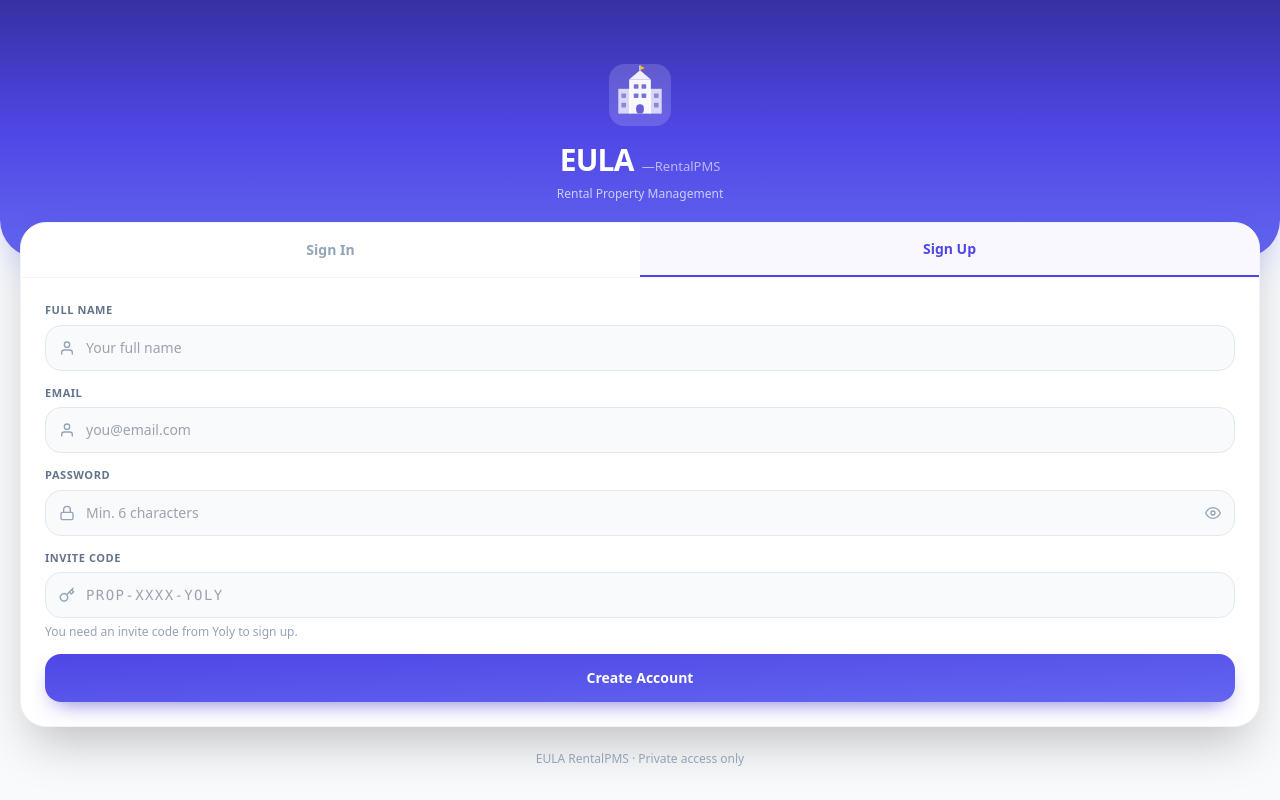
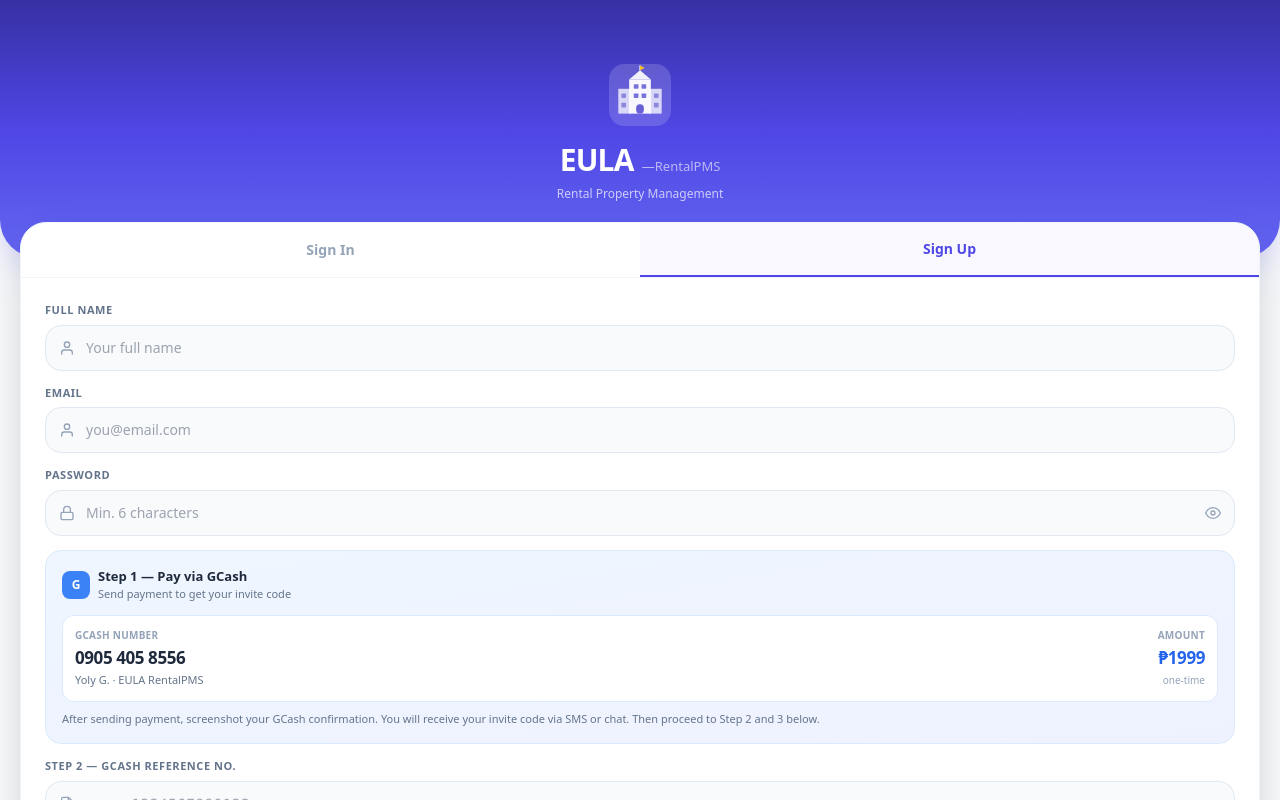
Before and after one commit to Yolymar1208/RentalPMS, a Next.js app: page / in a window 1280 px wide. Both pictures are taken after a click on the button "Sign Up". Shown: the top 800 px of the page. Built offline with nearby package versions, Linux system fonts and the light colour scheme.

Commit message:
Update PropManager.jsx

```diff
--- a/components/PropManager.jsx
+++ b/components/PropManager.jsx
@@ -250,7 +250,7 @@
 // ═══════════════════════════════════════════════════════════════════════════════
 const AuthScreen = ({ onLogin }) => {
   const [mode, setMode] = useState("signin");
-  const [form, setForm] = useState({ name: "", email: "", password: "", code: "" });
+  const [form, setForm] = useState({ name: "", email: "", password: "", code: "", gcashRef: "" });
   const [showPw, setShowPw] = useState(false);
   const [loading, setLoading] = useState(false);
   const [error, setError] = useState("");
@@ -273,6 +273,7 @@
 
   const handleSignUp = async () => {
     if (!form.name || !form.email || !form.password || !form.code) return setError("Please fill in all fields.");
+    if (!form.gcashRef.trim()) return setError("Please enter your GCash reference number.");
     if (form.password.length < 6) return setError("Password must be at least 6 characters.");
     setLoading(true);
     try {
@@ -282,7 +283,7 @@
       const { data: existing } = await api("app_users", "GET", null, `?email=eq.${encodeURIComponent(form.email.toLowerCase())}&select=id`);
       if (existing && existing.length > 0) { setError("An account with this email already exists."); return; }
       const userId = uid("USR");
-      const { ok } = await api("app_users", "POST", [{ id: userId, name: form.name, email: form.email.toLowerCase(), password: form.password, invite_code: form.code.toUpperCase() }]);
+      const { ok } = await api("app_users", "POST", [{ id: userId, name: form.name, email: form.email.toLowerCase(), password: form.password, invite_code: form.code.toUpperCase(), gcash_ref: form.gcashRef.trim() }]);
       if (!ok) { setError("Something went wrong. Please try again."); return; }
       await api("invite_codes", "PATCH", { used_by: form.email.toLowerCase(), used_at: new Date().toISOString() }, `?code=eq.${encodeURIComponent(form.code.toUpperCase())}`);
       const userData = { id: userId, name: form.name, email: form.email.toLowerCase(), inviteCode: form.code.toUpperCase() };
@@ -360,14 +361,64 @@
               </div>
             </div>
             {mode === "signup" && (
-              <div>
-                <label className={labelCls}>Invite Code</label>
-                <div className="relative">
-                  <Icon name="key" size={16} className="absolute left-3.5 top-1/2 -translate-y-1/2 text-slate-400" />
-                  <input value={form.code} onChange={e => set("code", e.target.value.toUpperCase())} placeholder="PROP-XXXX-YOLY" className={inputCls + " font-mono tracking-widest"} />
+              <>
+                {/* ── STEP 1: PAY VIA GCASH ── */}
+                <div className="rounded-2xl border border-blue-100 bg-gradient-to-br from-blue-50 to-indigo-50 p-4">
+                  <div className="flex items-center gap-2 mb-3">
+                    <div className="w-7 h-7 rounded-lg bg-blue-500 flex items-center justify-center flex-shrink-0">
+                      <span className="text-white text-xs font-black">G</span>
+                    </div>
+                    <div>
+                      <p className="text-[13px] font-bold text-slate-800">Step 1 — Pay via GCash</p>
+                      <p className="text-[11px] text-slate-500">Send payment to get your invite code</p>
+                    </div>
+                  </div>
+
+                  {/* GCash number */}
+                  <div className="bg-white rounded-xl p-3 border border-blue-100 flex items-center justify-between mb-2">
+                    <div>
+                      <p className="text-[10px] font-bold text-slate-400 uppercase tracking-wide">GCash Number</p>
+                      <p className="text-[17px] font-extrabold text-slate-800 tracking-tight mt-0.5">0905 405 8556</p>
+                      <p className="text-[11px] text-slate-500 mt-0.5">Yoly G. · EULA RentalPMS</p>
+                    </div>
+                    <div className="text-right">
+                      <p className="text-[10px] font-bold text-slate-400 uppercase tracking-wide">Amount</p>
+                      <p className="text-[17px] font-extrabold text-blue-600 tracking-tight mt-0.5">₱1999</p>
+                      <p className="text-[10px] text-slate-400 mt-0.5">one-time</p>
+                    </div>
+                  </div>
+
+                  <p className="text-[11px] text-slate-500 leading-relaxed">
+                    After sending payment, screenshot your GCash confirmation. You will receive your invite code via SMS or chat. Then proceed to Step 2 and 3 below.
+                  </p>
                 </div>
-                <p className="text-xs text-slate-400 mt-1.5">You need an invite code from Yoly to sign up.</p>
-              </div>
+
+                {/* ── STEP 2: GCASH REFERENCE NUMBER ── */}
+                <div>
+                  <label className={labelCls}>Step 2 — GCash Reference No.</label>
+                  <div className="relative">
+                    <Icon name="receipt" size={16} className="absolute left-3.5 top-1/2 -translate-y-1/2 text-slate-400" />
+                    <input
+                      value={form.gcashRef}
+                      onChange={e => set("gcashRef", e.target.value.replace(/\D/g, ""))}
+                      placeholder="e.g. 1234567890123"
+                      maxLength={20}
+                      className={inputCls + " font-mono tracking-wider"}
+                    />
+                  </div>
+                  <p className="text-[11px] text-slate-400 mt-1.5">Found in your GCash app under Send Money → Transaction Details.</p>
+                </div>
+
+                {/* ── STEP 3: INVITE CODE ── */}
+                <div>
+                  <label className={labelCls}>Step 3 — Invite Code</label>
+                  <div className="relative">
+                    <Icon name="key" size={16} className="absolute left-3.5 top-1/2 -translate-y-1/2 text-slate-400" />
+                    <input value={form.code} onChange={e => set("code", e.target.value.toUpperCase())} placeholder="PROP-XXXX-YOLY" className={inputCls + " font-mono tracking-widest"} />
+                  </div>
+                  <p className="text-[11px] text-slate-400 mt-1.5">Sent to you by Yoly after payment is verified.</p>
+                </div>
+              </>
             )}
             {error && (
               <div className="bg-rose-50 border border-rose-200 rounded-2xl px-3.5 py-3 flex items-center gap-2">
```
